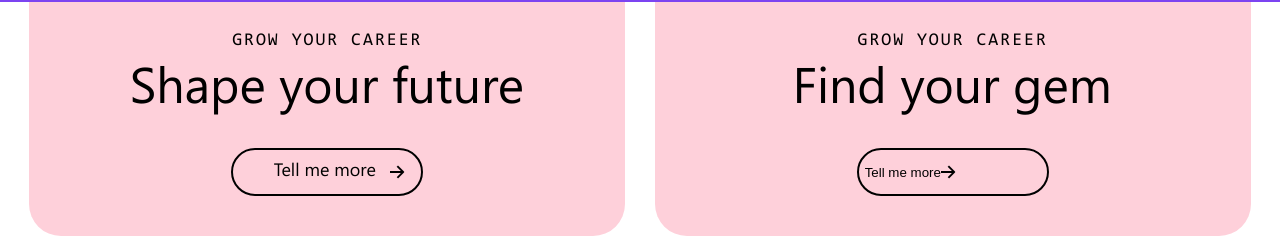
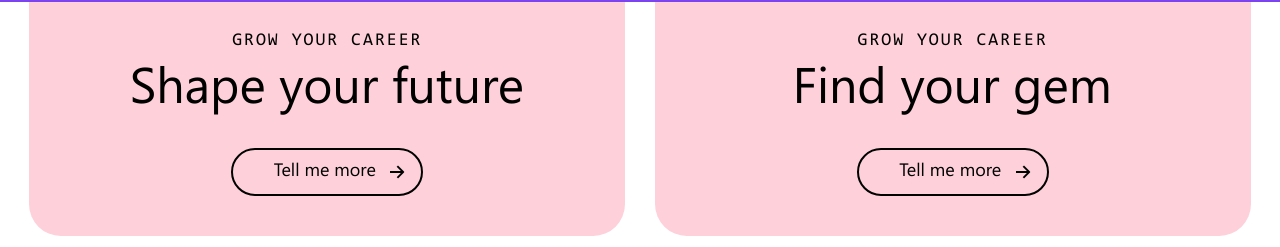
Before and after one commit to MirovaViktoria/maket-Bloom, a website: page index.html in a window 1280 px wide. Shown: the part 1786-2033 px from the top of the page. Drawn offline with Linux system fonts and the light colour scheme; files whose address does not match are found by name.

Commit message:
fixed bag

```diff
--- a/index.html
+++ b/index.html
@@ -110,7 +110,7 @@
                     <h1 class="offer__list-title">Grow your career</h1>
                     <h2 class="offer__list-paragraph">Find your gem</h2>
                     <button class="offer__list-button">
-                        <p class="tell-more">Tell me more</p>
+                        <p class="offer__list-tell-more">Tell me more</p>
                         <img src="./img/arrow.png" alt="" />
                     </button>
                 </div>
@@ -251,6 +251,14 @@
                 <p class="workers-words__paragraph-two">“Sam has been really helpful to me over the last 5 years as we have scaled our product team at Moonpig from 5 PMs to over 20 today. He is one of the few recruiters that really understands the world of product.”</p>
             </div>
         </div>
+        <!-- <div class="right">
+            <h1 class="right-title">Right people, right place,
+right time.</h1>
+<button class="right-button">Meet Sam & Alex
+    <img src="./img/arrow-right.png" alt="">
+</button>
+        </div> -->
+
         <!-- <script type="text/javascript" src="js/script.js"></script> -->
     </body>
 </html>
```
Also changed, not shown: img/arrow-right.png (added).
